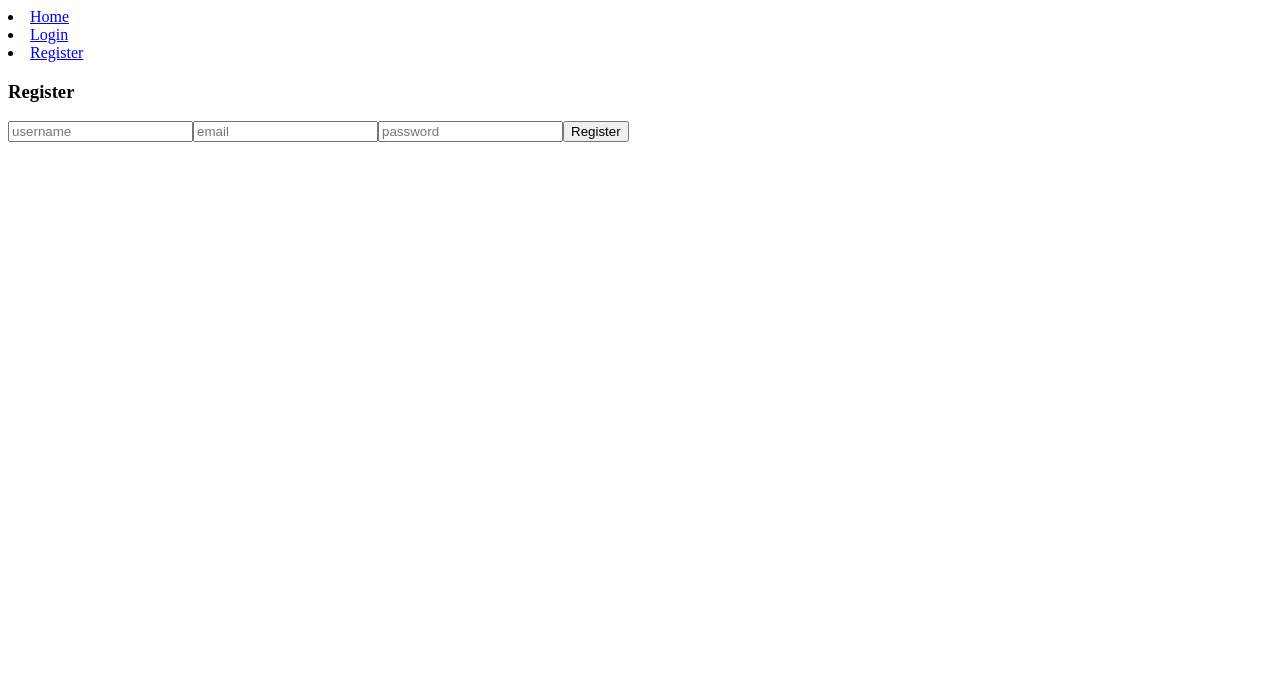
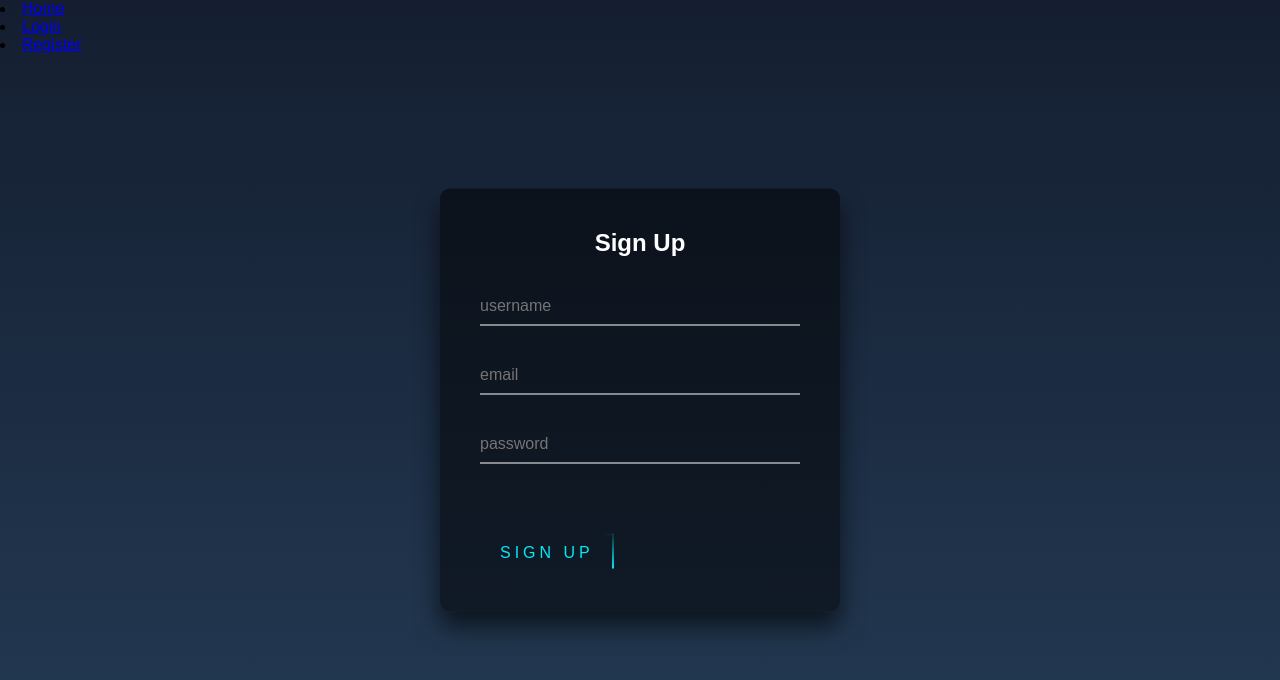
Before and after one commit to marleneharms/whatsapp-polls, a React (Create React App) app in the folder client/: page /register in a window 1280 px wide. Shown: the top 680 px of the page. Built offline with nearby package versions, Linux system fonts and the light colour scheme.

Commit message:
added styles and error handling to login and register

```diff
--- a/client/src/components/Login/Login.js
+++ b/client/src/components/Login/Login.js
@@ -2,9 +2,12 @@
 import { useNavigate } from "react-router-dom";
 import authService from "../../services/auth.service";
 
+import './Login.styles.css'
+
 export default function Login() {
     const [username, setUsername] = useState("");
     const [password, setPassword] = useState("");
+    const [error, setError] = useState(undefined);
 
     const navigate = useNavigate();
 
@@ -14,11 +17,15 @@
         try {
             await authService.login(username, password).then(
                 () => {
+                    setError(undefined);
                     navigate("/");
                     window.location.reload();
                 },
                 (error) => {
-                    console.log(error);
+                    if (error.response.status === 500 || error.response.data.message !== undefined) {
+                        console.log(error.response.data.message);
+                        setError(error.response.data.message);
+                    }
                 }
             );
         } catch (error) {
@@ -27,22 +34,43 @@
     };
 
     return (
-        <div>
+        <div className="login-box">
+            <h2>Login</h2>
             <form onSubmit={handleLogin}>
-                <h3>Login</h3>
+                <div className="user-box">
+
                     <input
                         type="text"
                         placeholder="username"
+                        required
                         value={username}
                         onChange={(e) => setUsername(e.target.value)}
                     />
+                </div>
+                <div className="user-box">
                     <input
                         type="password"
                         placeholder="password"
                         value={password}
+                        required
                         onChange={(e) => setPassword(e.target.value)}
                     />
-                <button type="submit">Log in</button>
+                </div>
+
+                {/* Set notification on error  */}
+                {error && (
+                    <div role="alert" className="errorMsg" >
+                        {error}
+                    </div>
+                )}
+
+                <button type="submit">
+                    <span></span>
+                    <span></span>
+                    <span></span>
+                    <span></span>
+                    Log in
+                </button>
             </form>
         </div>
     );
--- /dev/null
+++ b/client/src/components/Login/Login.styles.css
@@ -0,0 +1,182 @@
+.login-box {
+    position: absolute;
+    top: 50%;
+    left: 50%;
+    width: 400px;
+    padding: 40px;
+    transform: translate(-50%, -50%);
+    background: rgba(0, 0, 0, .5);
+    box-sizing: border-box;
+    box-shadow: 0 15px 25px rgba(0, 0, 0, .6);
+    border-radius: 10px;
+}
+
+.login-box h2 {
+    margin: 0 0 30px;
+    padding: 0;
+    color: #fff;
+    text-align: center;
+}
+
+.login-box .user-box {
+    position: relative;
+}
+
+.login-box .user-box input {
+    width: 100%;
+    padding: 10px 0;
+    font-size: 16px;
+    color: #fff;
+    margin-bottom: 30px;
+    border: none;
+    border-bottom: 1px solid #fff;
+    outline: none;
+    background: transparent;
+}
+
+.login-box .user-box label {
+    position: absolute;
+    top: 0;
+    left: 0;
+    padding: 10px 0;
+    font-size: 16px;
+    color: #fff;
+    pointer-events: none;
+    transition: .5s;
+}
+
+.login-box .user-box input:focus~label,
+.login-box .user-box input:valid~label {
+    top: -20px;
+    left: 0;
+    color: #03e9f4;
+    font-size: 12px;
+}
+
+.login-box form button {
+    position: relative;
+    display: inline-block;
+    padding: 10px 20px;
+    color: #03e9f4;
+    font-size: 16px;
+    text-decoration: none;
+    text-transform: uppercase;
+    overflow: hidden;
+    transition: .5s;
+    margin-top: 40px;
+    letter-spacing: 4px;
+    background: transparent;
+    border: none;
+}
+
+.login-box button:hover {
+    cursor: pointer;
+    background: #03e9f4;
+    color: #fff;
+    border-radius: 5px;
+    box-shadow: 0 0 5px #03e9f4,
+        0 0 25px #03e9f4,
+        0 0 50px #03e9f4,
+        0 0 100px #03e9f4;
+}
+
+.login-box button span {
+    position: absolute;
+    display: block;
+}
+
+.login-box button span:nth-child(1) {
+    top: 0;
+    left: -100%;
+    width: 100%;
+    height: 2px;
+    background: linear-gradient(90deg, transparent, #03e9f4);
+    animation: btn-anim1 1s linear infinite;
+}
+
+@keyframes btn-anim1 {
+    0% {
+        left: -100%;
+    }
+
+    50%,
+    100% {
+        left: 100%;
+    }
+}
+
+.login-box button span:nth-child(2) {
+    top: -100%;
+    right: 0;
+    width: 2px;
+    height: 100%;
+    background: linear-gradient(180deg, transparent, #03e9f4);
+    animation: btn-anim2 1s linear infinite;
+    animation-delay: .25s
+}
+
+@keyframes btn-anim2 {
+    0% {
+        top: -100%;
+    }
+
+    50%,
+    100% {
+        top: 100%;
+    }
+}
+
+.login-box button span:nth-child(3) {
+    bottom: 0;
+    right: -100%;
+    width: 100%;
+    height: 2px;
+    background: linear-gradient(270deg, transparent, #03e9f4);
+    animation: btn-anim3 1s linear infinite;
+    animation-delay: .5s
+}
+
+@keyframes btn-anim3 {
+    0% {
+        right: -100%;
+    }
+
+    50%,
+    100% {
+        right: 100%;
+    }
+}
+
+.login-box button span:nth-child(4) {
+    bottom: -100%;
+    left: 0;
+    width: 2px;
+    height: 100%;
+    background: linear-gradient(360deg, transparent, #03e9f4);
+    animation: btn-anim4 1s linear infinite;
+    animation-delay: .75s
+}
+
+@keyframes btn-anim4 {
+    0% {
+        bottom: -100%;
+    }
+
+    50%,
+    100% {
+        bottom: 100%;
+    }
+}
+
+.errorMsg {
+    color: #721c24;
+    background-color: #f8d7da;
+    border-color: #f5c6cb;
+    padding: 0.75rem 1.25rem;
+    border: 1px solid transparent;
+    border-radius: .25rem;
+    font-size: 12px;
+    margin-top: 10px;
+    transition: all 0.3s ease-in-out;
+
+}
--- a/client/src/components/Register/Register.js
+++ b/client/src/components/Register/Register.js
@@ -6,6 +6,7 @@
     const [username, setUsername] = useState("");
     const [email, setEmail] = useState("");
     const [password, setPassword] = useState("");
+    const [error, setError] = useState(undefined);
 
     const navigate = useNavigate();
 
@@ -14,11 +15,14 @@
         try {
             await authService.register(username, email, password).then(
                 () => {
+                    setError(undefined);
                     navigate("/");
                     window.location.reload();
                 },
                 (error) => {
-                    console.log(error);
+                    if (error.response.status === 500 || error.response.data.message !== undefined) {
+                        setError(error.response.data.message);
+                    }
                 }
             );
         } catch (err) {
@@ -27,28 +31,51 @@
     };
 
     return (
-        <div>
+        <div className="login-box">
+            <h2>Sign Up</h2>
             <form onSubmit={handleRegister}>
-                <h3>Register</h3>
+                <div className="user-box">
                     <input
                         type="text"
                         placeholder="username"
+                        required
                         value={username}
                         onChange={(e) => setUsername(e.target.value)}
                     />
+                </div>
+                <div className="user-box">
                     <input
-                    type="text"
+                        type="email"
                         placeholder="email"
                         value={email}
+                        required
                         onChange={(e) => setEmail(e.target.value)}
                     />
+                </div>
+                <div className="user-box">
                     <input
                         type="password"
                         placeholder="password"
                         value={password}
+                        required
                         onChange={(e) => setPassword(e.target.value)}
                     />
-                <button type="submit">Register</button>
+                </div>
+
+                {/* Set notification on error  */}
+                {error && (
+                    <div role="alert" className="errorMsg" >
+                        {error}
+                    </div>
+                )}
+
+                <button type="submit">
+                    <span></span>
+                    <span></span>
+                    <span></span>
+                    <span></span>
+                    Sign Up
+                </button>
             </form>
         </div>
     );
--- /dev/null
+++ b/client/src/components/Register/Register.styles.css
@@ -0,0 +1,182 @@
+.login-box {
+    position: absolute;
+    top: 50%;
+    left: 50%;
+    width: 400px;
+    padding: 40px;
+    transform: translate(-50%, -50%);
+    background: rgba(0, 0, 0, .5);
+    box-sizing: border-box;
+    box-shadow: 0 15px 25px rgba(0, 0, 0, .6);
+    border-radius: 10px;
+}
+
+.login-box h2 {
+    margin: 0 0 30px;
+    padding: 0;
+    color: #fff;
+    text-align: center;
+}
+
+.login-box .user-box {
+    position: relative;
+}
+
+.login-box .user-box input {
+    width: 100%;
+    padding: 10px 0;
+    font-size: 16px;
+    color: #fff;
+    margin-bottom: 30px;
+    border: none;
+    border-bottom: 1px solid #fff;
+    outline: none;
+    background: transparent;
+}
+
+.login-box .user-box label {
+    position: absolute;
+    top: 0;
+    left: 0;
+    padding: 10px 0;
+    font-size: 16px;
+    color: #fff;
+    pointer-events: none;
+    transition: .5s;
+}
+
+.login-box .user-box input:focus~label,
+.login-box .user-box input:valid~label {
+    top: -20px;
+    left: 0;
+    color: #03e9f4;
+    font-size: 12px;
+}
+
+.login-box form button {
+    position: relative;
+    display: inline-block;
+    padding: 10px 20px;
+    color: #03e9f4;
+    font-size: 16px;
+    text-decoration: none;
+    text-transform: uppercase;
+    overflow: hidden;
+    transition: .5s;
+    margin-top: 40px;
+    letter-spacing: 4px;
+    background: transparent;
+    border: none;
+}
+
+.login-box button:hover {
+    cursor: pointer;
+    background: #03e9f4;
+    color: #fff;
+    border-radius: 5px;
+    box-shadow: 0 0 5px #03e9f4,
+        0 0 25px #03e9f4,
+        0 0 50px #03e9f4,
+        0 0 100px #03e9f4;
+}
+
+.login-box button span {
+    position: absolute;
+    display: block;
+}
+
+.login-box button span:nth-child(1) {
+    top: 0;
+    left: -100%;
+    width: 100%;
+    height: 2px;
+    background: linear-gradient(90deg, transparent, #03e9f4);
+    animation: btn-anim1 1s linear infinite;
+}
+
+@keyframes btn-anim1 {
+    0% {
+        left: -100%;
+    }
+
+    50%,
+    100% {
+        left: 100%;
+    }
+}
+
+.login-box button span:nth-child(2) {
+    top: -100%;
+    right: 0;
+    width: 2px;
+    height: 100%;
+    background: linear-gradient(180deg, transparent, #03e9f4);
+    animation: btn-anim2 1s linear infinite;
+    animation-delay: .25s
+}
+
+@keyframes btn-anim2 {
+    0% {
+        top: -100%;
+    }
+
+    50%,
+    100% {
+        top: 100%;
+    }
+}
+
+.login-box button span:nth-child(3) {
+    bottom: 0;
+    right: -100%;
+    width: 100%;
+    height: 2px;
+    background: linear-gradient(270deg, transparent, #03e9f4);
+    animation: btn-anim3 1s linear infinite;
+    animation-delay: .5s
+}
+
+@keyframes btn-anim3 {
+    0% {
+        right: -100%;
+    }
+
+    50%,
+    100% {
+        right: 100%;
+    }
+}
+
+.login-box button span:nth-child(4) {
+    bottom: -100%;
+    left: 0;
+    width: 2px;
+    height: 100%;
+    background: linear-gradient(360deg, transparent, #03e9f4);
+    animation: btn-anim4 1s linear infinite;
+    animation-delay: .75s
+}
+
+@keyframes btn-anim4 {
+    0% {
+        bottom: -100%;
+    }
+
+    50%,
+    100% {
+        bottom: 100%;
+    }
+}
+
+.errorMsg {
+    color: #721c24;
+    background-color: #f8d7da;
+    border-color: #f5c6cb;
+    padding: 0.75rem 1.25rem;
+    border: 1px solid transparent;
+    border-radius: .25rem;
+    font-size: 12px;
+    margin-top: 10px;
+    transition: all 0.3s ease-in-out;
+
+}
--- /dev/null
+++ b/client/src/index.css
@@ -0,0 +1,10 @@
+html {
+    height: 100%;
+}
+
+body {
+    margin: 0;
+    padding: 0;
+    font-family: sans-serif;
+    background: linear-gradient(#141e30, #243b55);
+}
--- a/client/src/index.js
+++ b/client/src/index.js
@@ -2,6 +2,8 @@
 import ReactDOM from 'react-dom/client';
 import App from './App';
 import { BrowserRouter as Router } from 'react-router-dom';
+
+import './index.css';
 
 const root = ReactDOM.createRoot(document.getElementById('root'));
 root.render(
```
Lines whose indentation alone changed are shown as unchanged.
